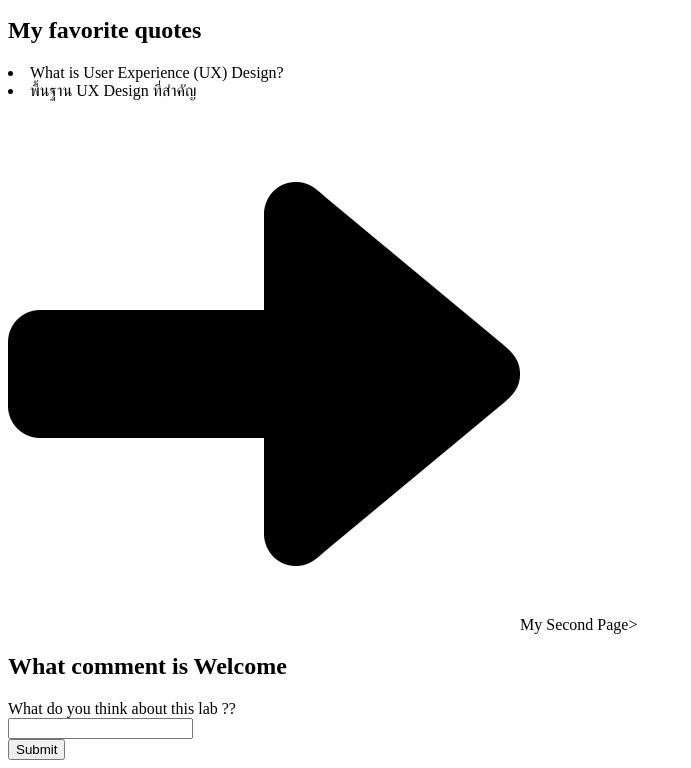
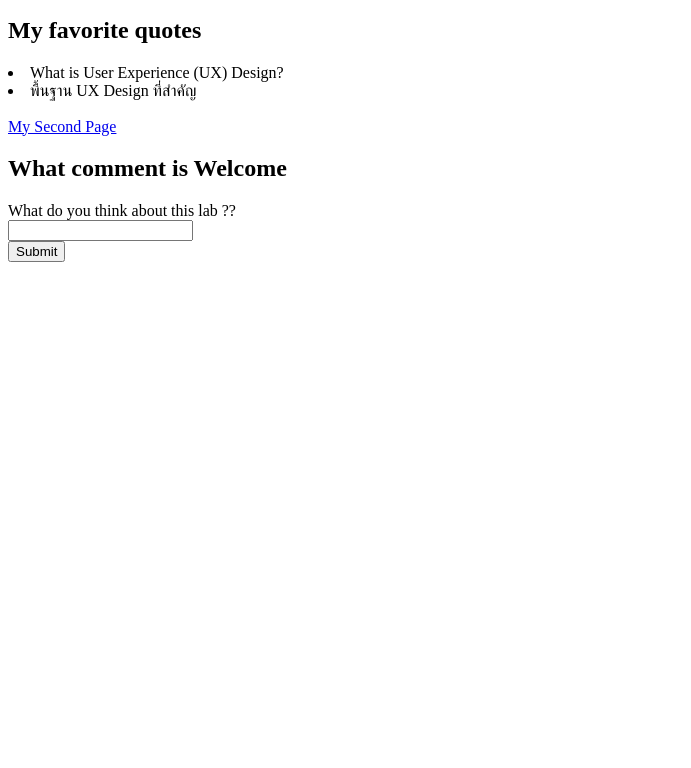
Before and after one commit to Wpurin/Wpurin.github.io, a plain HTML site: page index.html in a window 1280 px wide. Shown: the part 544-1312 px from the top of the page, without its empty margins (0-691 px from the left). After the commit the page ends 814 px from the top, so only its background shows below. Drawn offline with Linux system fonts and the light colour scheme.

Commit message:
no message

```diff
--- a/index.html
+++ b/index.html
@@ -57,8 +57,7 @@
   <li>What is User Experience (UX) Design?</li>
   <li>พื้นฐาน UX Design ที่สำคัญ</li>
   <br>
-  <img src="images/next.png" <a href="page2.html" target="_blank" >My Second Page</a>>
-
+  <a href="page2.html" target="_blank" >My Second Page</a>
 
   <h2>What comment is Welcome</h2>
   <form>
```
Also changed, not shown: images/next.png (deleted).
